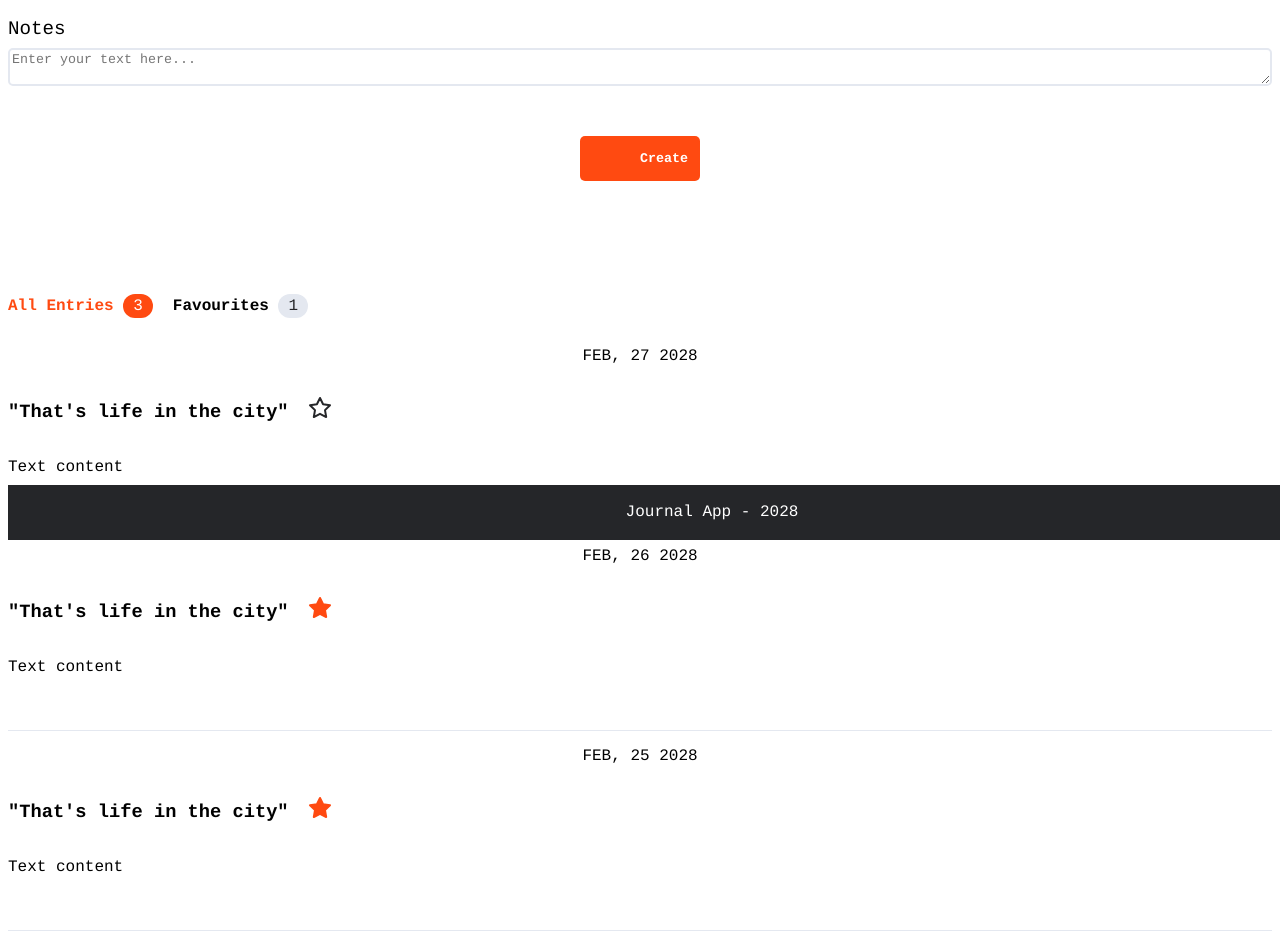
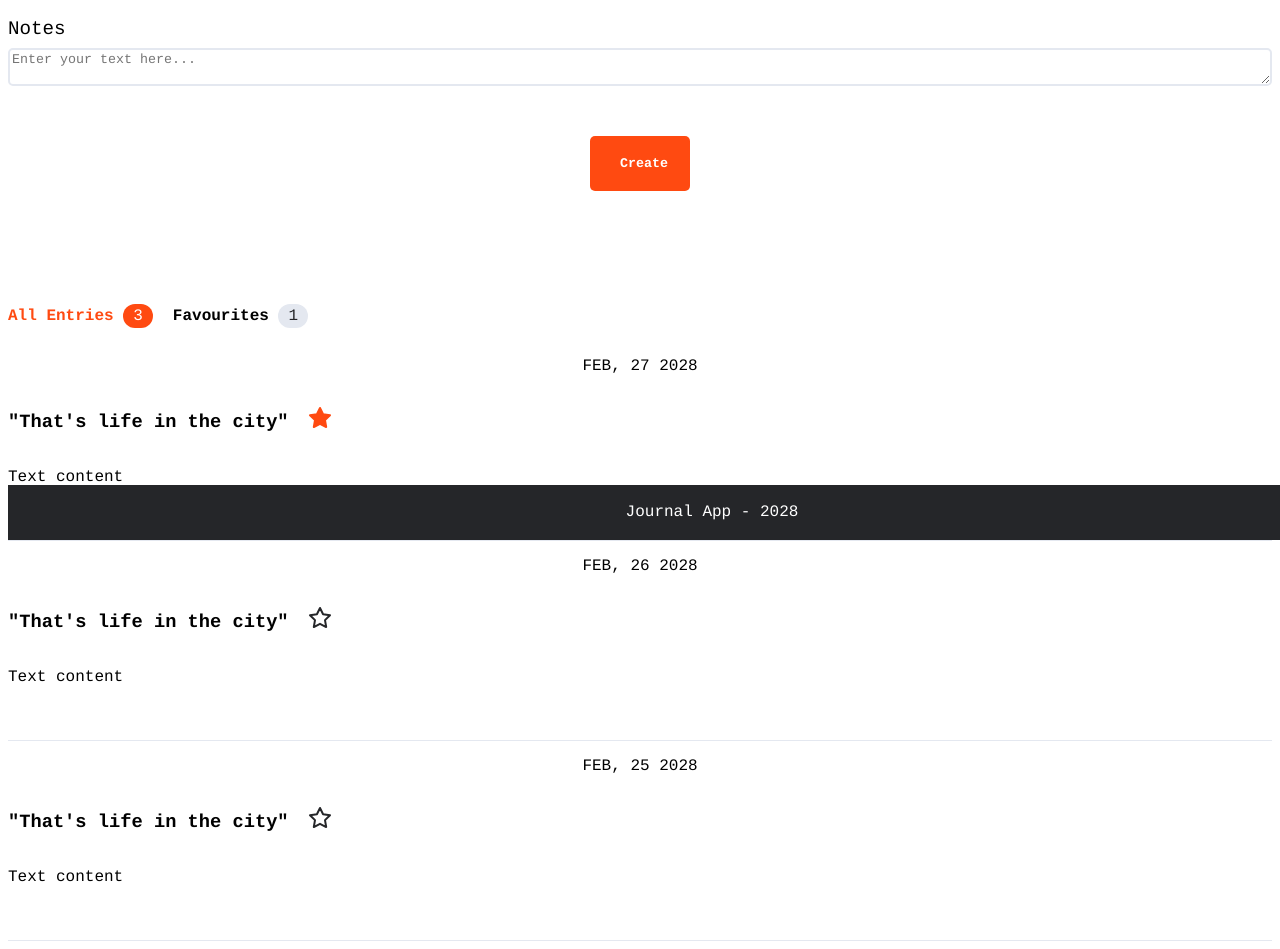
Before and after one commit to donacrisante/journal-app, a React (Vite) app: page / in a window 1280 px wide. Shown: the part 260-1209 px from the top of the page. Built offline with nearby package versions, Linux system fonts and the light colour scheme.

Commit message:
rectify svg

```diff
--- a/src/App.jsx
+++ b/src/App.jsx
@@ -1,4 +1,4 @@
-import { useState } from 'react'
+/* import { useState } from 'react' */
 import './App.css'
 import Header from "./components/Header/Header.jsx";
 import EntryForm from "./components/EntryForm/EntryForm.jsx";
--- a/src/components/EntryForm/EntryForm.css
+++ b/src/components/EntryForm/EntryForm.css
@@ -29,6 +29,9 @@ h2 {
     border: none;
     width: 100px;
     margin: 50px auto;
-    padding: 15px 60px;
+    padding-top: 20px;
+    padding-bottom: 20px;
+    padding-right: 30px;
+    padding-left: 30px;
     border-radius: 5px;
   }
--- a/src/components/EntryForm/EntryForm.jsx
+++ b/src/components/EntryForm/EntryForm.jsx
@@ -3,7 +3,6 @@ import "./EntryForm.css";
 export default function EntryForm() {
      return (
         <>
-
             <form>
                 <h2 className="form_title">NEW ENTRY</h2>
                 <label htmlFor="motto">Motto</label>
--- a/src/components/EntryList/EntryList.jsx
+++ b/src/components/EntryList/EntryList.jsx
@@ -7,7 +7,7 @@ export default function EntryList() {
         <p className="card_date">FEB, 27 2028</p>
         <h3 className="card_title">"That's life in the city"</h3>
         <svg width="24" height="24" viewBox="0 0 24 24" fill="none" xmlns="http://www.w3.org/2000/svg">
-          <path d="M12 2L15.09 8.26L22 9.27L17 14.14L18.18 21.02L12 17.77L5.82 21.02L7 14.14L2 9.27L8.91 8.26L12 2Z" stroke="#252629" stroke-width="2" stroke-linecap="round" stroke-linejoin="round"/>
+        <path d="M12 2L15.09 8.26L22 9.27L17 14.14L18.18 21.02L12 17.77L5.82 21.02L7 14.14L2 9.27L8.91 8.26L12 2Z" fill="#FF4A11" stroke="#FF4A11" stroke-width="2" stroke-linecap="round" stroke-linejoin="round"/>
         </svg>
         <p>Text content</p>
       </section>
@@ -15,7 +15,7 @@ export default function EntryList() {
         <p className="card_date">FEB, 26 2028</p>
         <h3 className="card_title">"That's life in the city"</h3>
         <svg width="24" height="24" viewBox="0 0 24 24" fill="none" xmlns="http://www.w3.org/2000/svg">
-          <path d="M12 2L15.09 8.26L22 9.27L17 14.14L18.18 21.02L12 17.77L5.82 21.02L7 14.14L2 9.27L8.91 8.26L12 2Z" fill="#FF4A11" stroke="#FF4A11" stroke-width="2" stroke-linecap="round" stroke-linejoin="round"/>
+        <path d="M12 2L15.09 8.26L22 9.27L17 14.14L18.18 21.02L12 17.77L5.82 21.02L7 14.14L2 9.27L8.91 8.26L12 2Z" stroke="#252629" stroke-width="2" stroke-linecap="round" stroke-linejoin="round"/>
         </svg>
         <p>Text content</p>
       </section>
@@ -23,7 +23,7 @@ export default function EntryList() {
         <p className="card_date">FEB, 25 2028</p>
         <h3 className="card_title">"That's life in the city"</h3>
         <svg width="24" height="24" viewBox="0 0 24 24" fill="none" xmlns="http://www.w3.org/2000/svg">
-          <path d="M12 2L15.09 8.26L22 9.27L17 14.14L18.18 21.02L12 17.77L5.82 21.02L7 14.14L2 9.27L8.91 8.26L12 2Z" fill="#FF4A11" stroke="#FF4A11" stroke-width="2" stroke-linecap="round" stroke-linejoin="round"/>
+        <path d="M12 2L15.09 8.26L22 9.27L17 14.14L18.18 21.02L12 17.77L5.82 21.02L7 14.14L2 9.27L8.91 8.26L12 2Z" stroke="#252629" stroke-width="2" stroke-linecap="round" stroke-linejoin="round"/>
         </svg>
         <p>Text content</p>
       </section>
```
Also changed, not shown: src/components/EntrySection/EntrySection.jsx (deleted, +0 -11 lines), src/components/MainSection/MainSection.jsx (+7 -4 lines), src/components/EntrySection/EntrySection.css (deleted). Lines whose indentation alone changed are shown as unchanged.
